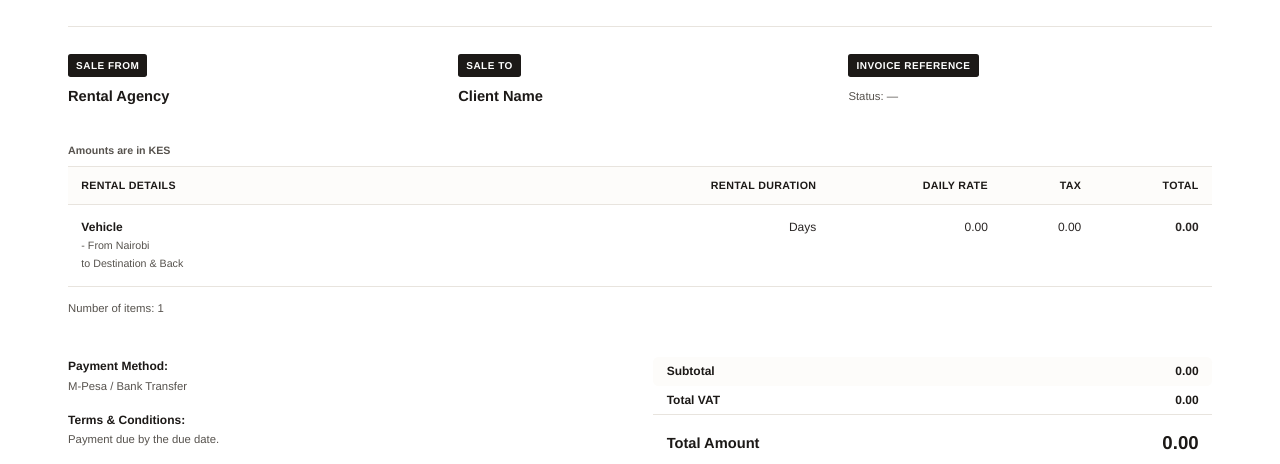
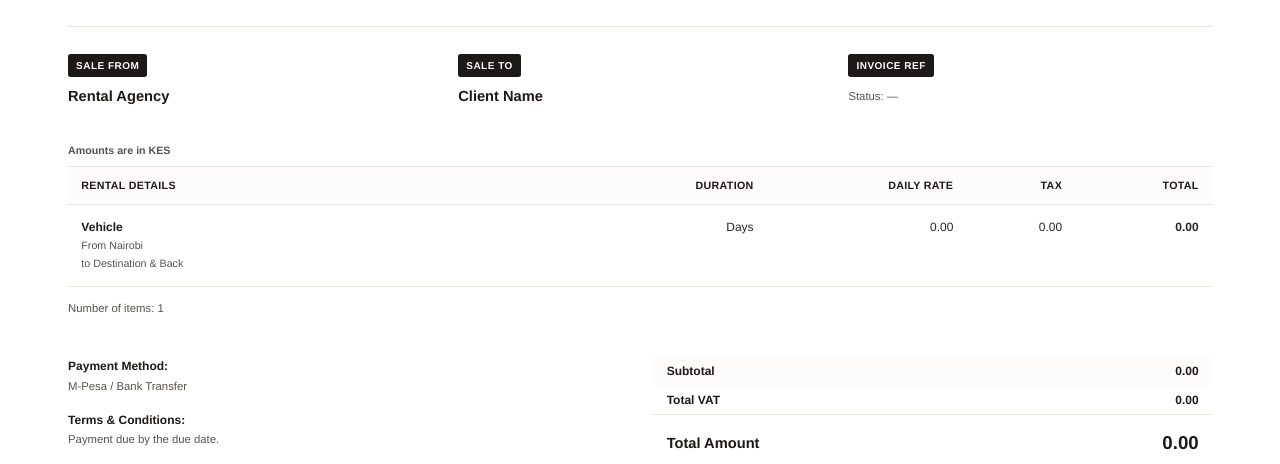
Before and after one commit to ronnyokumu7-arch/rental-manager-backend, a Python web app: template app/templates/invoice_premium.html in a window 1280 px wide. Shown: the part 138-602 px from the top of the page. Run offline with Jinja, Linux system fonts and the light colour scheme; the template is opened without the code that fills it, so the values that code supplies are empty.

Commit message:
almost there

```diff
--- a/app/templates/invoice_premium.html
+++ b/app/templates/invoice_premium.html
@@ -281,10 +281,10 @@
             </div>
 
             <div class="address-box">
-                <span class="address-label">Invoice Reference</span>
+                <span class="address-label">Invoice Ref</span>
                 <div class="address-name">{{ invoice.invoice_number }}</div>
                 {% if booking and booking.booking_number %}
-                <div class="address-detail">Booking: {{ booking.booking_number }}</div>
+                <div class="address-detail">Booking Ref: {{ booking.booking_number }}</div>
                 {% endif %}
                 <div class="address-detail">Status: {{ invoice.status.value | title if invoice.status else '—' }}</div>
             </div>
@@ -297,7 +297,7 @@
             <thead>
                 <tr>
                     <th style="width: 45%;">Rental Details</th>
-                    <th class="text-right">Rental Duration</th>
+                    <th class="text-right">Duration</th>
                     <th class="text-right">Daily Rate</th>
                     <th class="text-right">Tax</th>
                     <th class="text-right">Total</th>
@@ -312,7 +312,7 @@
                             {% if vehicle and vehicle.plate_number %}({{ vehicle.plate_number }}){% endif %}
                         </span><br>
                         <span style="font-size: 8pt; color: #57534E;">
-                            - From {{ tenant_profile.address if tenant_profile else 'Nairobi' }}<br>
+                            From {{ tenant_profile.address if tenant_profile else 'Nairobi' }}<br>
                             to {{ booking.destination if booking else 'Destination' }} & Back
                         </span>
                     </td>
```
